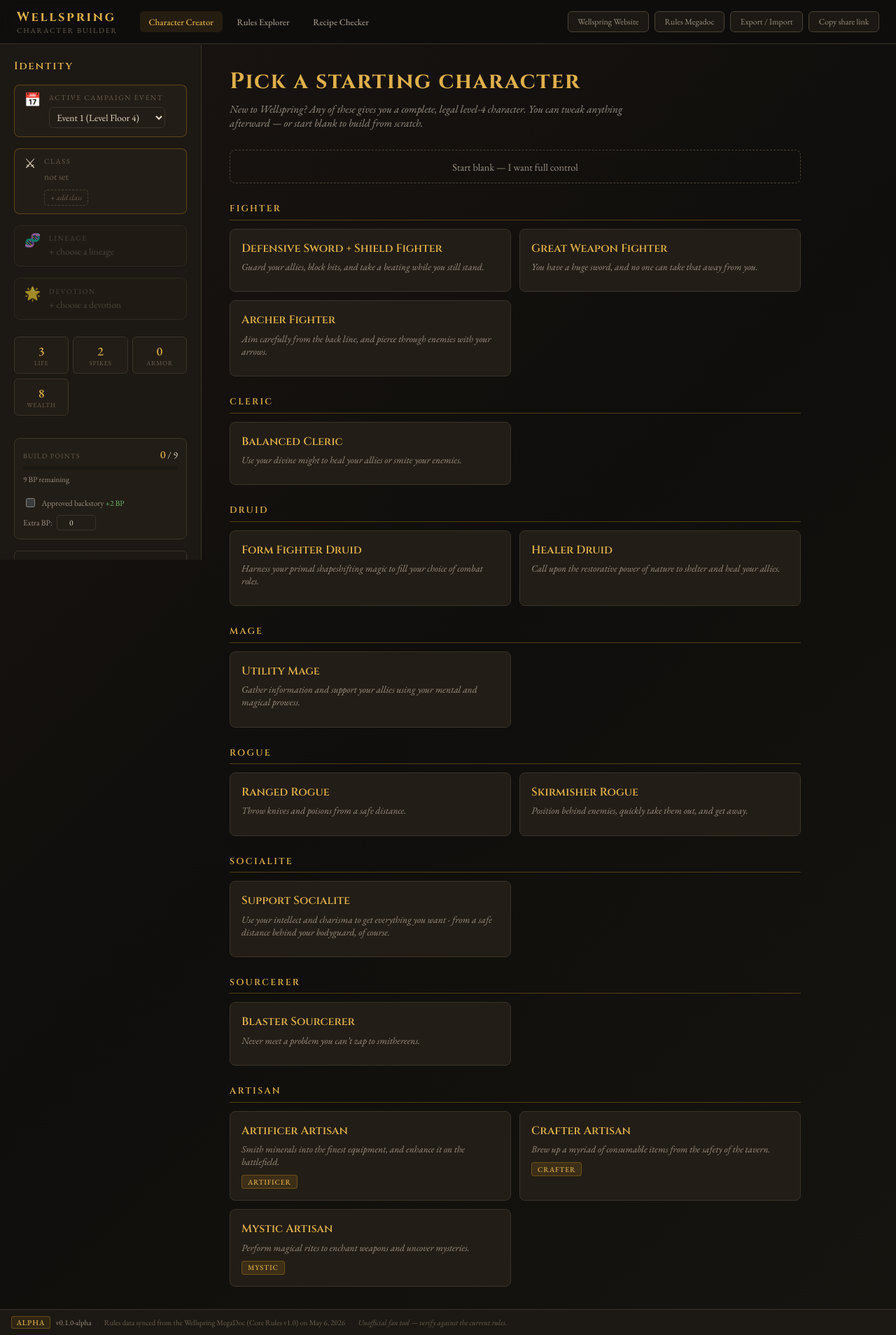
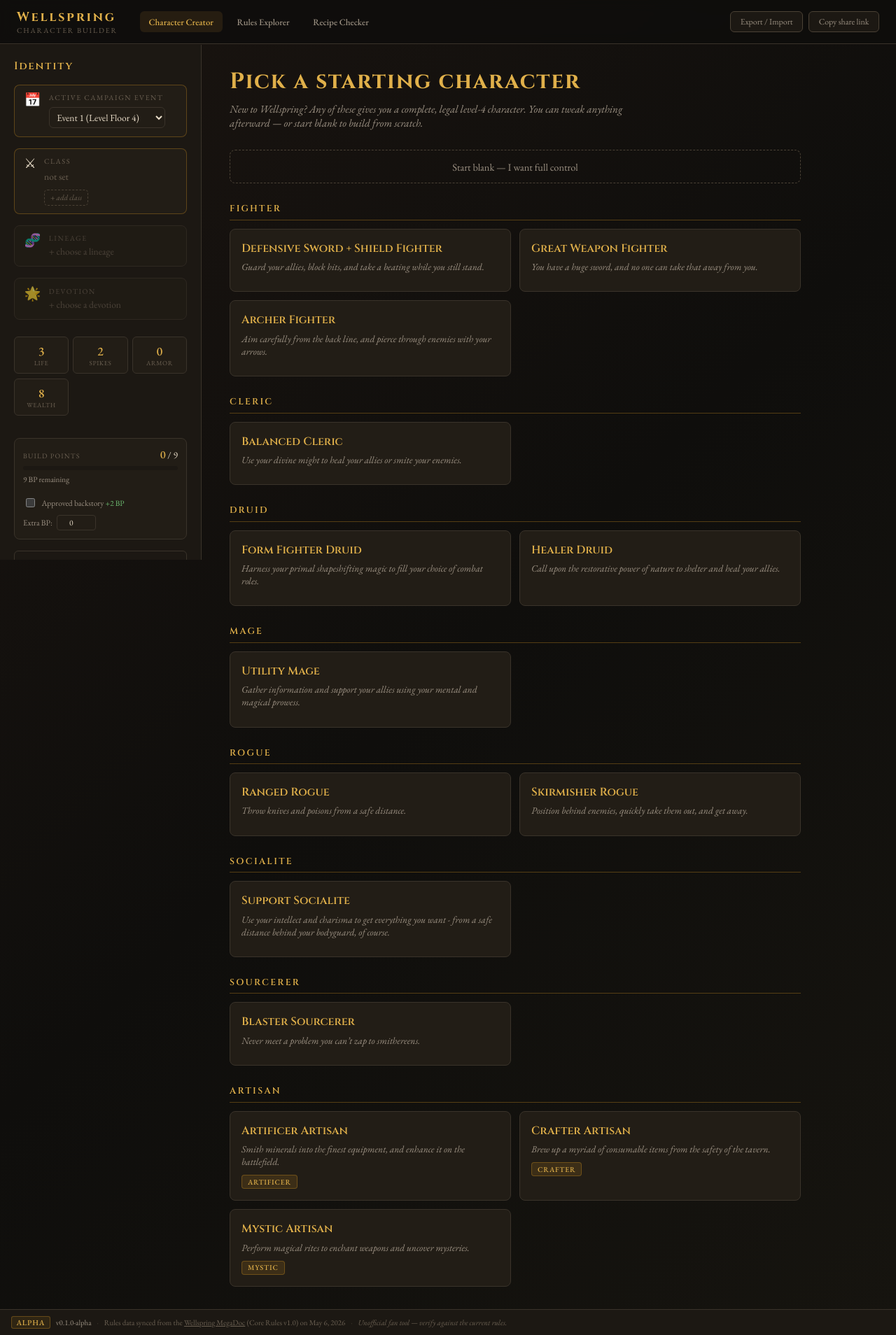
Before and after one commit to nbrengle/wellspring, a React (Vite) app: page / in a window 1280 px wide. Shown: the whole page at 70% size. Built offline with nearby package versions, Linux system fonts and the light colour scheme.

Commit message:
style(ui): move external links to brand title and footer

```diff
--- a/src/Builder.jsx
+++ b/src/Builder.jsx
@@ -225,7 +225,7 @@ function SiteFooter() {
       <span className="b-footer-ver">v{META.appVersion}</span>
       <span className="b-footer-sep">·</span>
       <span className="b-footer-sync">
-        Rules data synced from the {META.sourceDoc} ({META.sourceVersion}) on {META.sourceSyncedLabel}
+        Rules data synced from the <a href="https://docs.google.com/document/d/1lh8WAAWPk2ELo4_djuQg0fBTdt6Y5Oqp3a124qvtUrM/" target="_blank" rel="noreferrer" style={{ color: "inherit" }}>{META.sourceDoc}</a> ({META.sourceVersion}) on {META.sourceSyncedLabel}
       </span>
       <span className="b-footer-sep">·</span>
       <span className="b-footer-note">Unofficial fan tool — verify against the current rules.</span>
@@ -244,7 +244,7 @@ function BTopBar({ mode, setMode, character, report, onLevelChange, onExport })
   return (
     <header className="b-topbar">
       <div className="b-topbar-brand">
-        <span className="b-topbar-title">Wellspring</span>
+        <a href="https://www.wellspringlarp.org/" target="_blank" rel="noreferrer" className="b-topbar-title" style={{ textDecoration: "none" }}>Wellspring</a>
         <span className="b-topbar-sub">
           {mode === "explorer" ? "Rules Explorer" : mode === "recipes" ? "Recipe Explorer" : "Character Builder"}
         </span>
@@ -313,12 +313,6 @@ function BTopBar({ mode, setMode, character, report, onLevelChange, onExport })
         )}
       </div>
       <div className="b-topbar-actions">
-        <a href="https://www.wellspringlarp.org/" target="_blank" rel="noreferrer" className="b-topbar-btn" style={{ textDecoration: "none" }}>
-          Wellspring Website
-        </a>
-        <a href="https://docs.google.com/document/d/1lh8WAAWPk2ELo4_djuQg0fBTdt6Y5Oqp3a124qvtUrM/" target="_blank" rel="noreferrer" className="b-topbar-btn" style={{ textDecoration: "none" }}>
-          Rules Megadoc
-        </a>
         {mode === "builder" ? (
           <>
             <button className="b-topbar-btn" onClick={onExport}>
```
